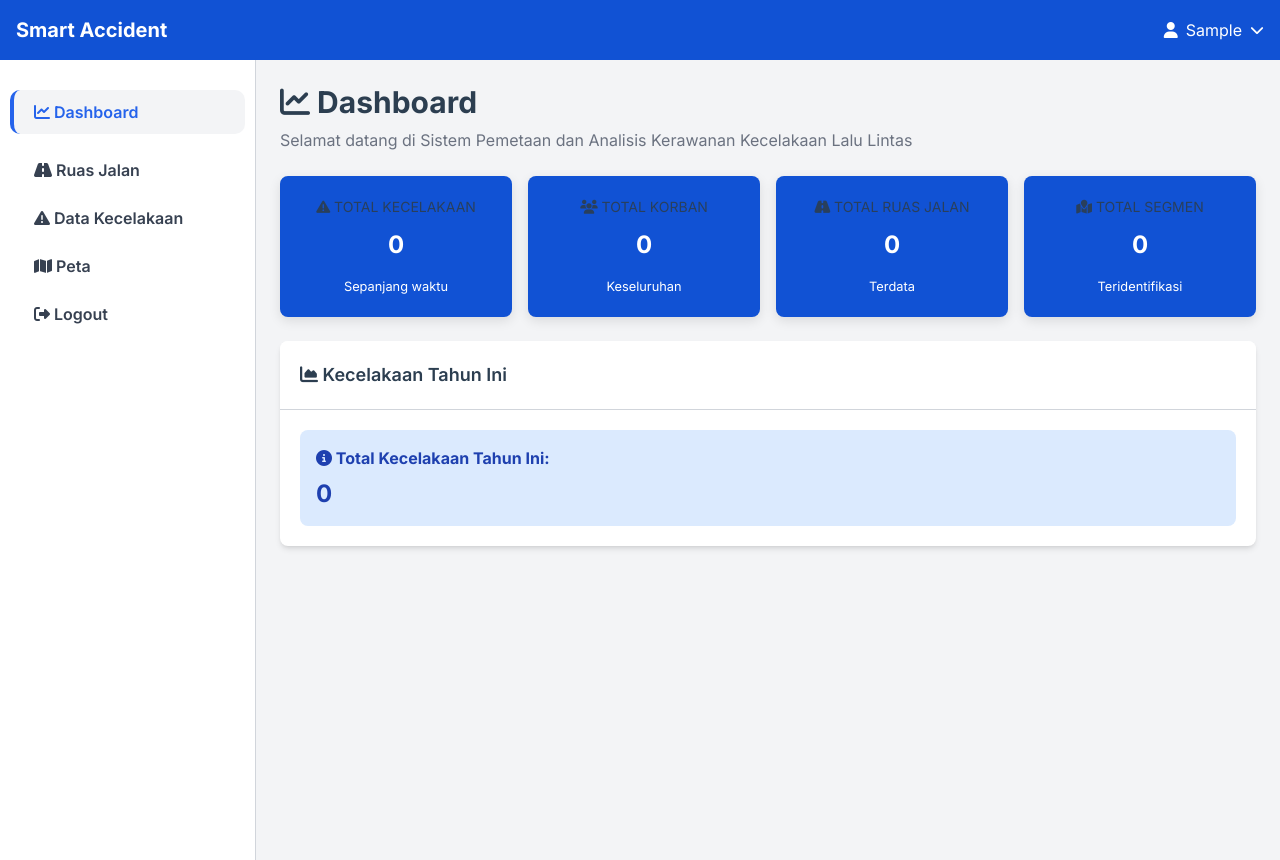
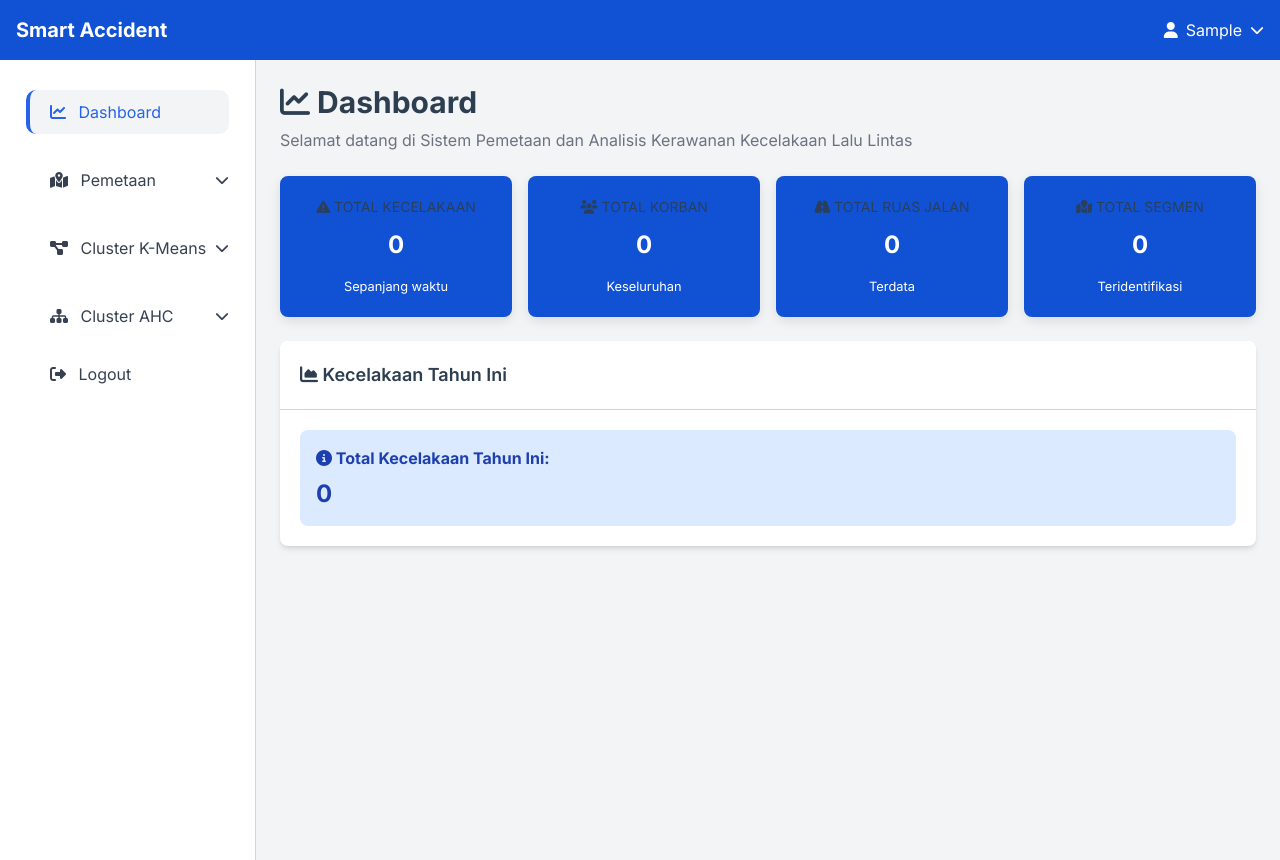
Before and after one commit to ilhamsuryap/smart-accident, a Django app: page / in a window 1280 px wide. Run offline with Django 5.2, Linux system fonts and the light colour scheme; the visitor is signed in with stand-in values (Sample User, id 1); data that the repository does not hold is empty; some libraries are stand-ins or nearby versions.

Commit message:
resolve merge conflict

```diff
--- a/coreapp/urls.py
+++ b/coreapp/urls.py
@@ -32,6 +32,25 @@ urlpatterns = [
     # Map
     path('peta/', views.map_view, name='map'),
 
+    # ================= KMEANS =================
+    path('kmeans/data/', views.kmeans_data, name='kmeans_data'),
+    path('kmeans/proses/', views.kmeans_proses, name='kmeans_proses'),
+    path('kmeans/hasil/', views.kmeans_hasil, name='kmeans_hasil'),
+
+# ================= AHC =================
+    path('ahc/data/', views.ahc_data, name='ahc_data'),
+    path('ahc/proses/', views.ahc_proses, name='ahc_proses'),
+    path('ahc/hasil/', views.ahc_hasil, name='ahc_hasil'),
+    path('hasil-ahc/', views.hasil_ahc, name='hasil_ahc'),
+
+    # AHC URLS
+    path('ahc/data/', views.ahc_data, name='ahc_data'),
+    path('ahc/proses/', views.ahc_proses, name='ahc_proses'),
+    path('ahc/preprocessing/', views.preprocessing_data, name='preprocessing_data'),
+    path('ahc/hasil/', views.ahc_hasil, name='ahc_hasil'),
+    path('proses-ahc/', views.proses_ahc, name='proses_ahc'),
+
+
     # API
     path('api/segmen/geojson/', views.api_segmen_geojson, name='api_segmen_geojson'),
     path('api/kecelakaan/geojson/', views.api_kecelakaan_geojson, name='api_kecelakaan_geojson'),
--- a/coreapp/views.py
+++ b/coreapp/views.py
@@ -16,6 +16,15 @@ from rest_framework.response import Response
 from rest_framework import status
 import json
 import math
+import numpy as np
+import pandas as pd
+from sklearn.preprocessing import StandardScaler
+from sklearn.preprocessing import StandardScaler, LabelEncoder
+from django.shortcuts import render
+from sklearn.cluster import AgglomerativeClustering
+from sklearn.metrics import silhouette_score
+
+
 
 from .models import RuasJalan, SegmenJalan, Kecelakaan, RekapSegmen, AnalisisZScore
 from .forms import (
@@ -494,3 +503,296 @@ def segmen_kecelakaan_detail(request, segmen_id):
     }
 
     return render(request, 'coreapp/analisis/segmen_detail.html', context)
+
+# ===============================
+# KMEANS VIEWS
+# ===============================
+
+@login_required(login_url='login')
+def kmeans_data(request):
+    return render(request, 'coreapp/kmeans/data.html')
+
+
+@login_required(login_url='login')
+def kmeans_proses(request):
+    return render(request, 'coreapp/kmeans/proses.html')
+
+
+@login_required(login_url='login')
+def kmeans_hasil(request):
+    return render(request, 'coreapp/kmeans/hasil.html')
+
+
+# ===============================
+# AHC VIEWS
+# ===============================
+
+# ================================
+# HALAMAN DATA
+# ================================
+@login_required(login_url='login')
+def ahc_data(request):
+    return render(request, 'coreapp/ahc/data.html')
+
+
+# ================================
+# HALAMAN PROSES
+# ================================
+@login_required(login_url='login')
+def ahc_proses(request):
+    return render(request, 'coreapp/ahc/proses.html')
+
+
+# ================================
+# HALAMAN HASIL
+# ================================
+@login_required(login_url='login')
+def ahc_hasil(request):
+    return render(request, 'coreapp/ahc/hasil.html')
+
+# ================================
+# PREPROCESSING DATA
+# ================================
+
+@login_required(login_url='login')
+def preprocessing_data(request):
+    context = {}
+
+    if request.method == "POST":
+        file = request.FILES.get('file')
+
+        if file:
+            # 🔥 RESET SEMUA SESSION LAMA
+            for key in ['hasil_cluster', 'summary_cluster', 'jumlah_cluster', 'jumlah_data', 'silhouette_score']:
+                request.session.pop(key, None)
+
+            # 1️⃣ Baca file
+            df = pd.read_excel(file)
+
+            context['preview_asli'] = df.head().to_html(
+                classes="table-auto w-full text-sm",
+                index=False
+            )
+
+            # Simpan jumlah data asli
+            request.session['jumlah_data_asli'] = len(df)
+
+            # 2️⃣ Handle missing value
+            df.replace('-', np.nan, inplace=True)
+
+            numeric_cols = ['Umur', 'Jumlah Kejadian']
+            numeric_cols = [c for c in numeric_cols if c in df.columns]
+
+            for col in numeric_cols:
+                df[col] = pd.to_numeric(df[col], errors='coerce')
+
+            if 'Jumlah Kejadian' in df.columns:
+                df['Jumlah Kejadian'] = df['Jumlah Kejadian'].fillna(1)
+            else:
+                df['Jumlah Kejadian'] = 1
+
+            # 3️⃣ Hapus umur <= 0
+            if 'Umur' in df.columns:
+                df = df[df['Umur'] > 0]
+
+            # 4️⃣ Konversi jam ke kategori waktu
+            def konversi_waktu(jam):
+                try:
+                    if isinstance(jam, str) and ':' in jam:
+                        jam = int(jam.split(':')[0])
+                    else:
+                        jam = int(jam)
+                except:
+                    return "Tidak Diketahui"
+
+                if 0 <= jam < 6:
+                    return "Dini Hari"
+                elif 6 <= jam < 12:
+                    return "Pagi Hari"
+                elif 12 <= jam < 18:
+                    return "Siang Hari"
+                elif 18 <= jam < 24:
+                    return "Malam Hari"
+                else:
+                    return "Tidak Diketahui"
+
+            if 'Jam' in df.columns:
+                df['Waktu Kejadian'] = df['Jam'].apply(konversi_waktu)
+            else:
+                df['Waktu Kejadian'] = 'Tidak Diketahui'
+
+            # 5️⃣ Dummy kendaraan
+            kendaraan_cols = ['Motor', 'Mobil', 'Truk/Bus']
+
+            if 'Jenis Kendaraan' in df.columns:
+                for k in kendaraan_cols:
+                    df[k] = (
+                        df['Jenis Kendaraan']
+                        .str.strip()
+                        .str.lower()
+                        .eq(k.lower())
+                        .astype(int)
+                        * df['Jumlah Kejadian']
+                    )
+            else:
+                for k in kendaraan_cols:
+                    df[k] = 0
+
+            # 6️⃣ Faktor penyebab
+            if 'Penyebab' in df.columns:
+                df['Penyebab_clean'] = df['Penyebab'].str.strip().str.lower()
+            else:
+                df['Penyebab_clean'] = ''
+
+            df['Faktor Pengemudi'] = df['Jumlah Kejadian']
+            df['Faktor Jalan'] = 0
+            df['Faktor Kendaraan'] = 0
+            df['Faktor Lingkungan'] = 0
+
+            # 7️⃣ Dummy waktu
+            waktu_cols = ['Dini Hari', 'Pagi Hari', 'Siang Hari', 'Malam Hari']
+            for w in waktu_cols:
+                df[w] = (df['Waktu Kejadian'] == w).astype(int) * df['Jumlah Kejadian']
+
+            # 8️⃣ Group by umur
+            summary_cols = (
+                ['Jumlah Kejadian']
+                + kendaraan_cols
+                + ['Faktor Pengemudi', 'Faktor Jalan', 'Faktor Kendaraan', 'Faktor Lingkungan']
+                + waktu_cols
+            )
+
+            if 'Umur' in df.columns:
+                summary_df = df.groupby('Umur')[summary_cols].sum().reset_index()
+            else:
+                summary_df = df[summary_cols].sum().to_frame().T
+
+            summary_df = summary_df.round().astype(int)
+
+            # 9️⃣ Scaling
+            fitur_clustering = summary_df.copy()
+            scaler = StandardScaler()
+            X_scaled = scaler.fit_transform(fitur_clustering)
+
+            # 🔟 Simpan ke session
+            request.session['X_scaled'] = X_scaled.tolist()
+            request.session['summary_df'] = summary_df.to_dict(orient='records')
+
+            context['preview'] = summary_df.to_dict(orient='records')
+            context['jumlah_data'] = len(summary_df)
+            context['jumlah_data_asli'] = request.session.get('jumlah_data_asli')
+
+    return render(request, 'coreapp/ahc/proses.html', context)
+
+
+# ================================
+# PROSES AHC
+# ================================
+
+@login_required(login_url='login')
+def proses_ahc(request):
+    context = {}
+
+    X_scaled = request.session.get('X_scaled')
+    summary_df = request.session.get('summary_df')
+
+    if not X_scaled or not summary_df:
+        context['error'] = "Silakan lakukan preprocessing terlebih dahulu."
+        return render(request, 'coreapp/ahc/proses.html', context)
+
+    X_scaled = np.array(X_scaled)
+    df = pd.DataFrame(summary_df)
+
+    n_cluster = int(request.GET.get('cluster', 3))
+
+    model = AgglomerativeClustering(
+        n_clusters=n_cluster,
+        linkage='ward'
+    )
+
+    labels = model.fit_predict(X_scaled)
+    sil_score = silhouette_score(X_scaled, labels)
+    sil_score = round(float(sil_score), 4)
+    df['Cluster'] = labels
+
+    total_data = len(df)
+    summary = []
+
+    faktor_cols = [
+        "Faktor Pengemudi",
+        "Faktor Jalan",
+        "Faktor Kendaraan",
+        "Faktor Lingkungan"
+    ]
+
+    waktu_cols = [
+        "Dini Hari",
+        "Pagi Hari",
+        "Siang Hari",
+        "Malam Hari"
+    ]
+
+    for cluster_id in sorted(df['Cluster'].unique()):
+        cluster_data = df[df['Cluster'] == cluster_id]
+
+        jumlah = len(cluster_data)
+        persentase = round((jumlah / total_data) * 100, 2)
+        rata_umur = round(cluster_data['Umur'].mean(), 1)
+
+        faktor_dominan = cluster_data[faktor_cols].sum().idxmax()
+        waktu_dominan = cluster_data[waktu_cols].sum().idxmax()
+
+        summary.append({
+            "cluster": int(cluster_id),
+            "jumlah": jumlah,
+            "persentase": persentase,
+            "rata_umur": rata_umur,
+            "faktor_dominan": faktor_dominan,
+            "waktu_dominan": waktu_dominan,
+        })
+
+    # Simpan untuk halaman hasil
+    request.session['hasil_cluster'] = df.to_dict(orient="records")
+    request.session['summary_cluster'] = summary
+    request.session['jumlah_cluster'] = n_cluster
+    request.session['jumlah_data'] = total_data
+    request.session['silhouette_score'] = sil_score
+
+    # 🔥 Kirim ulang preview preprocessing agar tidak hilang
+    context['preview'] = summary_df
+    context['jumlah_data'] = len(summary_df)
+    context['jumlah_data_asli'] = request.session.get('jumlah_data_asli')
+
+    # 🔥 Tambahkan hasil clustering
+    context['hasil_cluster'] = df.to_dict(orient="records")
+    context['summary_cluster'] = summary
+    context['jumlah_cluster'] = n_cluster
+
+    return render(request, 'coreapp/ahc/proses.html', context)
+
+
+# ================================
+# HALAMAN HASIL
+# ================================
+
+@login_required(login_url='login')
+def hasil_ahc(request):
+    hasil_cluster = request.session.get('hasil_cluster', [])
+    summary_cluster = request.session.get('summary_cluster', [])
+    jumlah_cluster = request.session.get('jumlah_cluster')
+    jumlah_data = request.session.get('jumlah_data')
+    silhouette = request.session.get('silhouette_score')
+
+    # Jika belum ada data cluster
+    belum_clustering = len(hasil_cluster) == 0
+
+    context = {
+        "hasil_cluster": hasil_cluster,
+        "summary_cluster": summary_cluster,
+        "jumlah_cluster": jumlah_cluster,
+        "jumlah_data": jumlah_data,
+        "silhouette_score": silhouette,
+        "belum_clustering": belum_clustering,
+    }
+
+    return render(request, 'coreapp/ahc/hasil.html', context)
--- a/templates/base.html
+++ b/templates/base.html
@@ -95,7 +95,7 @@
 
     {% block extra_css %}{% endblock %}
 </head>
-<body class="bg-gray-100">
+<body class="bg-gray-100 overflow-x-hidden">
     <!-- Navbar -->
     <nav class="bg-blue shadow-md">
         <div class="w-full px-4 py-4">
@@ -133,35 +133,148 @@
     </nav>
 
    {% if user.is_authenticated %}
-    <div class="flex h-full">
+<div class="flex min-h-screen overflow-hidden">
+{% with current=request.resolver_match.url_name %}
+
 <!-- Sidebar -->
 <div class="w-full md:w-64 bg-white border-r border-gray-300 md:min-h-screen pt-5">
-            <nav class="flex flex-col space-y-1">
-                <a class="sidebar-link font-semibold {% if request.resolver_match.url_name == 'dashboard' %}active{% endif %}"
+    <nav class="flex flex-col space-y-1 px-4">
+
+        <!-- Dashboard -->
+        <a class="sidebar-link {% if current == 'dashboard' %}active{% endif %}"
            href="{% url 'dashboard' %}">
-                    <i class="fas fa-chart-line"></i> Dashboard
+            <i class="fas fa-chart-line mr-2"></i> Dashboard
         </a>
-                <a class="sidebar-link font-semibold {% if 'ruas_jalan' in request.resolver_match.url_name %}active{% endif %}"
+
+        <!-- ================= PEMETAAN ================= -->
+        <div>
+            <button type="button" onclick="toggleDropdown()"
+                class="w-full flex justify-between items-center sidebar-link
+                {% if current == 'ruas_jalan_list' or current == 'kecelakaan_list' or current == 'map' %}
+                    active
+                {% endif %}">
+                <span>
+                    <i class="fas fa-map-marked-alt mr-2"></i> Pemetaan
+                </span>
+                <i class="fas fa-chevron-down text-sm"></i>
+            </button>
+
+            <div id="pemetaanDropdown"
+                class="ml-6 mt-1 flex flex-col space-y-1
+                {% if current == 'ruas_jalan_list' or current == 'kecelakaan_list' or current == 'map' %}
+                    block
+                {% else %}
+                    hidden
+                {% endif %}">
+
+                <a class="sidebar-link text-sm {% if current == 'ruas_jalan_list' %}active{% endif %}"
                    href="{% url 'ruas_jalan_list' %}">
-                    <i class="fas fa-road"></i> Ruas Jalan
+                    <i class="fas fa-road mr-2"></i> Ruas Jalan
                 </a>
-                <a class="sidebar-link font-semibold {% if 'kecelakaan' in request.resolver_match.url_name %}active{% endif %}"
+
+                <a class="sidebar-link text-sm {% if current == 'kecelakaan_list' %}active{% endif %}"
                    href="{% url 'kecelakaan_list' %}">
-                    <i class="fas fa-exclamation-triangle"></i> Data Kecelakaan
+                    <i class="fas fa-exclamation-triangle mr-2"></i> Data Kecelakaan
                 </a>
-                <a class="sidebar-link font-semibold {% if 'map' in request.resolver_match.url_name %}active{% endif %}"
+
+                <a class="sidebar-link text-sm {% if current == 'map' %}active{% endif %}"
                    href="{% url 'map' %}">
-                    <i class="fas fa-map"></i> Peta
+                    <i class="fas fa-map mr-2"></i> Peta
                 </a>
-                <a class="sidebar-link font-semibold {% if 'logout' in request.resolver_match.url_name %}active{% endif %}"
-                   href="{% url 'logout' %}">
-                      <i class="fas fa-sign-out-alt"></i> Logout
+            </div>
+        </div>
+
+        <!-- ================= KMEANS ================= -->
+        <div>
+            <button type="button" onclick="toggleKmeans()"
+                class="w-full flex justify-between items-center sidebar-link
+                {% if 'kmeans' in current %} active {% endif %}">
+                <span>
+                    <i class="fas fa-project-diagram mr-2"></i> Cluster K-Means
+                </span>
+                <i class="fas fa-chevron-down text-sm"></i>
+            </button>
+
+            <div id="kmeansDropdown"
+                class="ml-6 mt-1 flex flex-col space-y-1
+                {% if 'kmeans' in current %} block {% else %} hidden {% endif %}">
+
+                <a class="sidebar-link text-sm {% if current == 'kmeans_data' %}active{% endif %}"
+                   href="{% url 'kmeans_data' %}">
+                    <i class="fas fa-database mr-2"></i> Data
                 </a>
+
+                <a class="sidebar-link text-sm {% if current == 'kmeans_proses' %}active{% endif %}"
+                   href="{% url 'kmeans_proses' %}">
+                    <i class="fas fa-cogs mr-2"></i> Proses
+                </a>
+
+                <a class="sidebar-link text-sm {% if current == 'kmeans_hasil' %}active{% endif %}"
+                   href="{% url 'kmeans_hasil' %}">
+                    <i class="fas fa-chart-bar mr-2"></i> Hasil
+                </a>
+            </div>
+        </div>
+
+        <!-- ================= AHC ================= -->
+        <div>
+            <button type="button" onclick="toggleAhc()"
+                class="w-full flex justify-between items-center sidebar-link
+                {% if 'ahc' in current %} active {% endif %}">
+                <span>
+                    <i class="fas fa-sitemap mr-2"></i> Cluster AHC
+                </span>
+                <i class="fas fa-chevron-down text-sm"></i>
+            </button>
+
+            <div id="ahcDropdown"
+                class="ml-6 mt-1 flex flex-col space-y-1
+                {% if 'ahc' in current %} block {% else %} hidden {% endif %}">
+
+                <a class="sidebar-link text-sm {% if current == 'ahc_data' %}active{% endif %}"
+                   href="{% url 'ahc_data' %}">
+                    <i class="fas fa-database mr-2"></i> Data
+                </a>
+
+                <a class="sidebar-link text-sm {% if current == 'ahc_proses' %}active{% endif %}"
+                   href="{% url 'ahc_proses' %}">
+                    <i class="fas fa-cogs mr-2"></i> Proses
+                </a>
+
+                <a class="sidebar-link text-sm {% if current == 'ahc_hasil' %}active{% endif %}"
+                   href="{% url 'ahc_hasil' %}">
+                    <i class="fas fa-chart-bar mr-2"></i> Hasil
+                </a>
+            </div>
+        </div>
+
+        <!-- Logout -->
+        <a class="sidebar-link mt-4" href="{% url 'logout' %}">
+            <i class="fas fa-sign-out-alt mr-2"></i> Logout
+        </a>
+
     </nav>
 </div>
 
+{% endwith %}
+
+    <!-- Script Dropdown -->
+    <script>
+        function toggleDropdown() {
+            const dropdown = document.getElementById("pemetaanDropdown");
+            dropdown.classList.toggle("hidden");
+        }
+        function toggleKmeans() {
+            document.getElementById("kmeansDropdown").classList.toggle("hidden");
+        }
+
+        function toggleAhc() {
+            document.getElementById("ahcDropdown").classList.toggle("hidden");
+        }
+    </script>
+
         <!-- Main Content -->
-        <div class="flex-1 p-5 md:p-6 bg-gray-100">
+        <div class="flex-1 p-5 md:p-6 bg-gray-100 overflow-x-hidden">
             {% if messages %}
                 <div class="mb-6 space-y-3">
                     {% for message in messages %}
```
Lines whose indentation alone changed are shown as unchanged.
